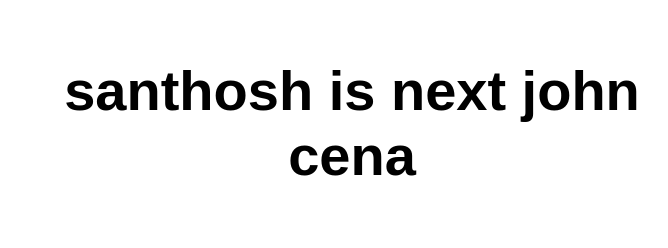
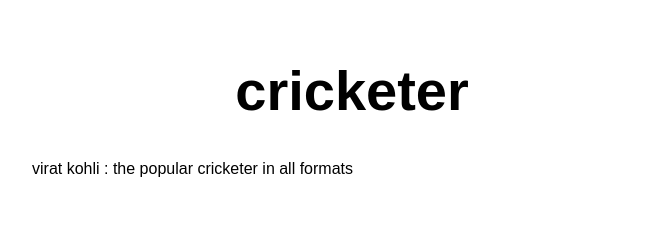
Before and after one commit to ABHISHEKPATTAPU/vcetproject1, a website: page src/index.html in a window 1280 px wide. Shown: the whole page, without its empty margins (288-956 px from the left). Drawn offline with Linux system fonts and the light colour scheme.

Commit message:
virat kohli

```diff
--- a/src/index.html
+++ b/src/index.html
@@ -10,7 +10,9 @@
 
 <body>
   <main>
-    <h1>santhosh is next john cena</h1>
+    <h1>cricketer</h1>
+
+    <p>virat kohli : the popular cricketer in all formats</p>
   </main>
 </body>
 
```
